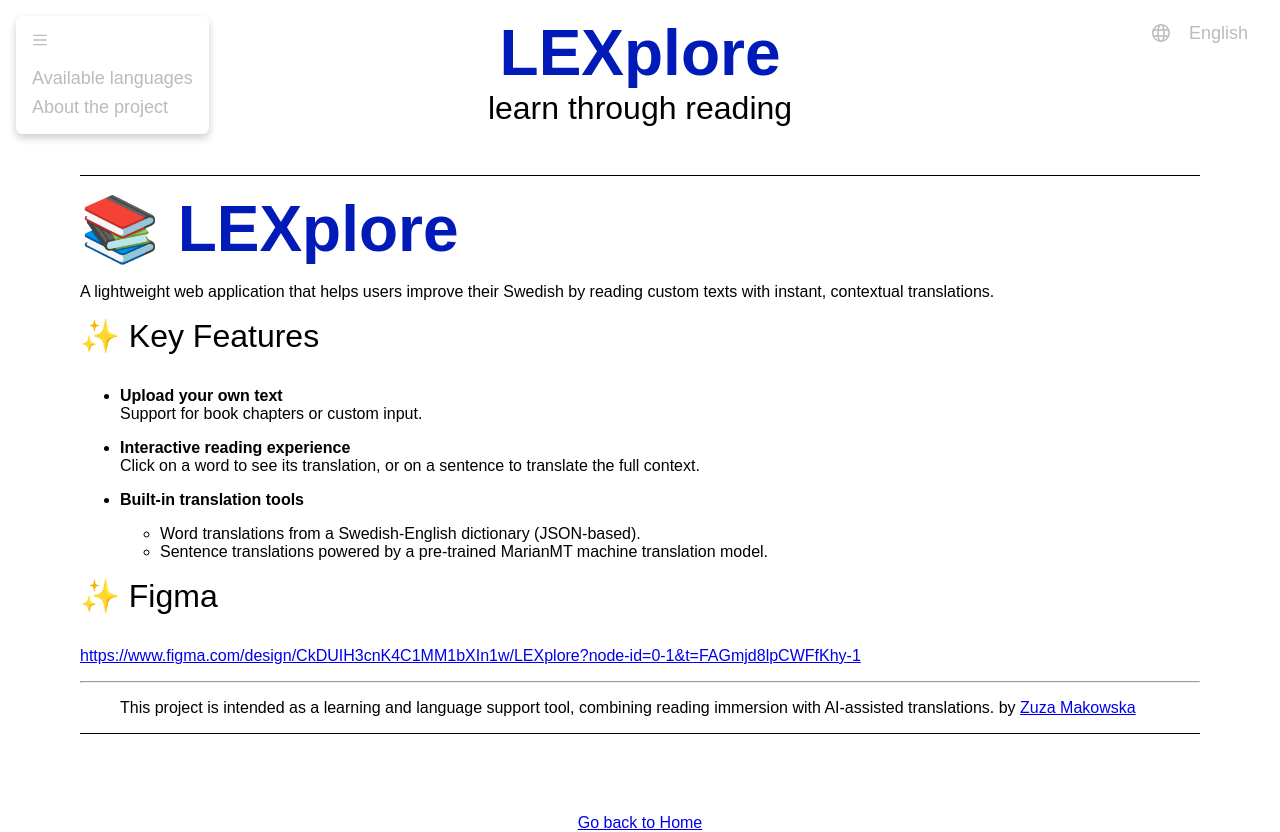
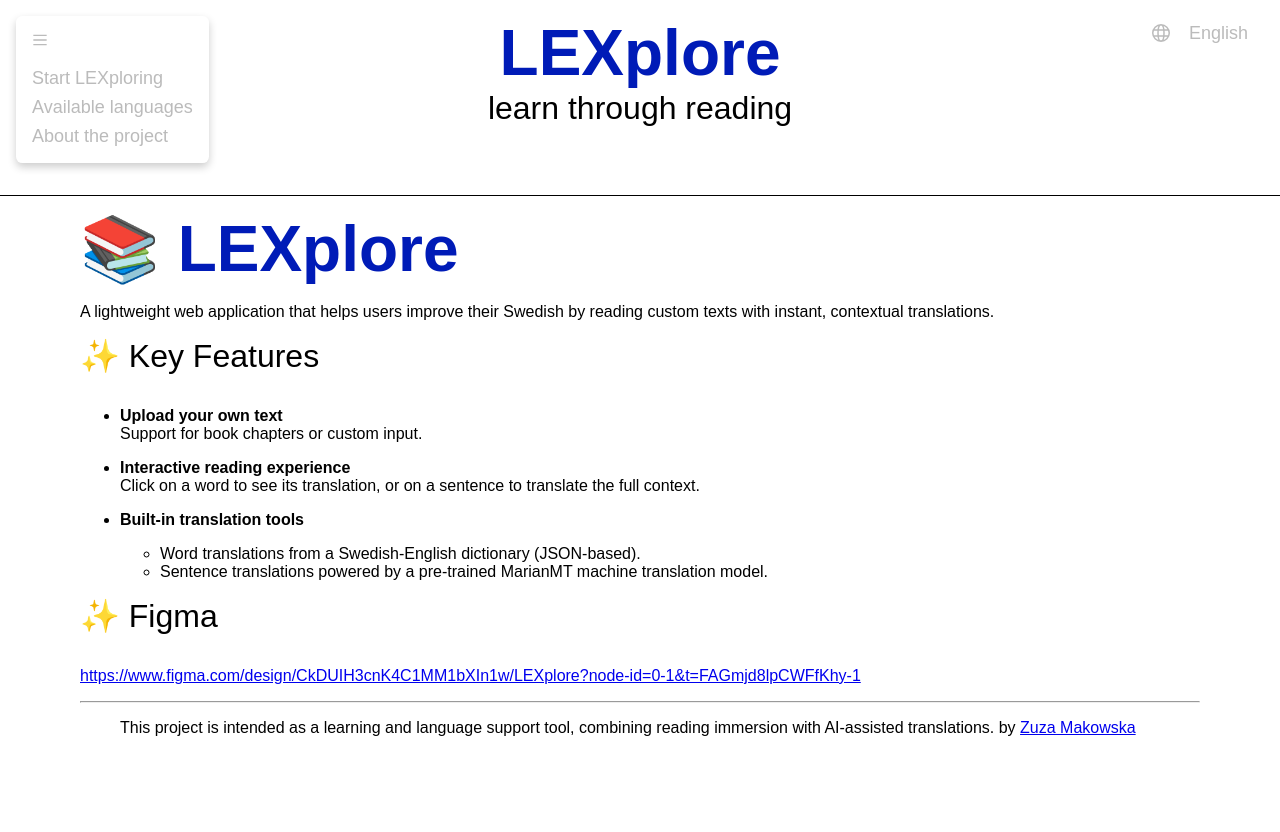
Before and after one commit to McOwska/LEXplore, a React (Create React App) app in the folder lexplore-ui/: page /about in a window 1280 px wide. Both pictures are taken after a click on the button 40 px from the left and 40 px from the top of the page. Built offline with nearby package versions, Linux system fonts and the light colour scheme; a web font is replaced by a local one.

Commit message:
small ui updates

```diff
--- a/lexplore-ui/src/components/Header/Menu/OpenedMenu.js
+++ b/lexplore-ui/src/components/Header/Menu/OpenedMenu.js
@@ -10,6 +10,9 @@
     <div className={`${styles.openedMenu} ${styles.buttonColors}`}>
       {/* Placeholder for the opened menu content */}
       <GrMenu className={styles.openedMenuIcon} onClick={toggleMenu} />
+      <button onClick={() => navigate("/")}>
+        {intl.formatMessage({ id: "menu.home" })}
+      </button>
       <button onClick={() => navigate("/languages")}>
         {intl.formatMessage({ id: "menu.availableLanguages" })}
       </button>
--- a/lexplore-ui/src/i18n/en.json
+++ b/lexplore-ui/src/i18n/en.json
@@ -8,5 +8,6 @@
   "textLoader.placeholder": "Type or paste your text here...",
   "textLoader.submit": "Submit",
   "menu.availableLanguages": "Available languages",
-  "menu.about": "About the project "
+  "menu.about": "About the project",
+  "menu.home": "Start LEXploring"
 }
--- a/lexplore-ui/src/i18n/sv.json
+++ b/lexplore-ui/src/i18n/sv.json
@@ -8,5 +8,6 @@
   "textLoader.placeholder": "Skriv eller klistra in din text här...",
   "textLoader.submit": "Skicka",
   "menu.availableLanguages": "Tillgängliga språk",
-  "menu.about": "Om projektet"
+  "menu.about": "Om projektet",
+  "menu.home": "Start LEXploring "
 }
--- a/lexplore-ui/src/pages/AboutPage.js
+++ b/lexplore-ui/src/pages/AboutPage.js
@@ -15,11 +15,10 @@
   }, []);
 
   return (
-    <>
+    <div className={styles.pageContainer}>
       <div className={styles.readme}>
         <ReactMarkdown remarkPlugins={[remarkGfm]}>{md}</ReactMarkdown>
       </div>
-      <Link to="/">Go back to Home</Link>
-    </>
+    </div>
   );
 }
--- a/lexplore-ui/src/pages/pages.module.css
+++ b/lexplore-ui/src/pages/pages.module.css
@@ -4,8 +4,7 @@
     margin-bottom: 5rem;
 }
 
-.readme::after,
-.readme::before {
+.pageContainer::before {
     content: "";
     display: block;
     height: 1px;
```
